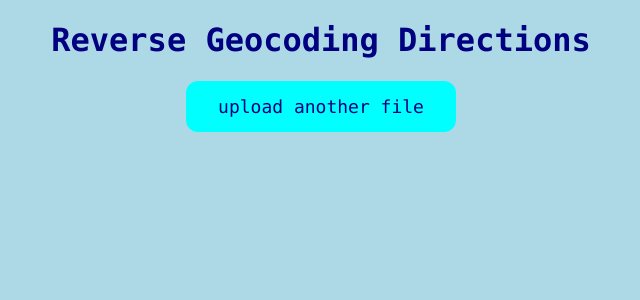
After one commit to GenevieveDorrell/ReverseGeoCoding, a Flask app: page /getDirections in a window 1280 px wide. The commit adds this page. Shown: the top 300 px of the page, without its empty margins (319-959 px from the left). Run offline with Flask 2, Linux system fonts and the light colour scheme.

Commit message:
webapp is almost there

```diff
--- a/GeoMapping_API.py
+++ b/GeoMapping_API.py
@@ -13,7 +13,7 @@ class address:
     def __repr__(self):
         return "street = % s\nlat = % s\nlon = % s\nIndex = % s\n" % (self.street,self.lat,self.lon,self.index)
 
-url = "https://geoservices.tamu.edu/Services/ReverseGeocoding/WebService/v04_01/HTTP/default.aspx"
+url = "https://geoservices.tamu.edu/Services/RevmaerseGeocoding/WebService/v04_01/HTTP/default.aspx"
 apikey = '	4fec299ee59b4b2b8a38389b3d91e249'
 
 def getpoint(lat, lon, index):
--- /dev/null
+++ b/templates/directions.html
@@ -0,0 +1,23 @@
+<!doctype html>
+
+<html lang="en">
+<head>
+  <meta charset="utf-8">
+
+  <title>Reverse Geocoding Directions</title>
+  <meta name="description" content="homepage">
+  <meta name="Genevieve" content="Reverse Geocoding">
+
+  <link rel="stylesheet" href="static/css/home.css"/>
+
+</head>
+
+<body>
+    <h1>Reverse Geocoding Directions</h1>
+    <div align="center">
+        <form method="get" action="/">
+            <button id="get_file" type="submit">upload another file</button>
+        </form>
+    </div>
+</body>
+</html>
--- a/webApp.py
+++ b/webApp.py
@@ -1,6 +1,39 @@
-from flask import Flask, render_template
+import os
+from flask import Flask, render_template, request, flash
+from werkzeug.utils import secure_filename
+
+
+UPLOAD_FOLDER = 'uploads'
+ALLOWED_EXTENSIONS = {'gpx'}
+
+
 app = Flask(__name__)
+app.config['UPLOAD_FOLDER'] = UPLOAD_FOLDER
+app.secret_key = b'_5#y2L"F4Q8z\n\xec]/'
 
-@app.route('/')
-def todo():
+@app.route('/', methods=['POST', 'GET'])
+def home():
+    if request.method == 'POST':
+        print('yoooo')
+        flash('You were successfully logged in')
+        print(request.files)
+        if 'file' in request.files:
+            file = request.files['file']
+            if file and allowed_file(file.filename):
+                filename = secure_filename(file.filename)
+                file.save(os.path.join(app.config['UPLOAD_FOLDER'], filename))
+                #latlon = get_latlon("uploads\\' + file.filename)
+                #directions = directions(latlon)
+                #print(directions)
+            else:
+                print('wrong file extention')
     return render_template('home.html')
+
+def allowed_file(filename):
+    return '.' in filename and \
+           filename.rsplit('.', 1)[1].lower() in ALLOWED_EXTENSIONS
+
+
+@app.route('/getDirections', methods=['POST', 'GET'])
+def getDirections():
+    return render_template('directions.html')
```
Also changed, not shown: Directions.py (+5 -4 lines), templates/home.html (+17 -2 lines), templates/layout.html (added), 2 other files.
